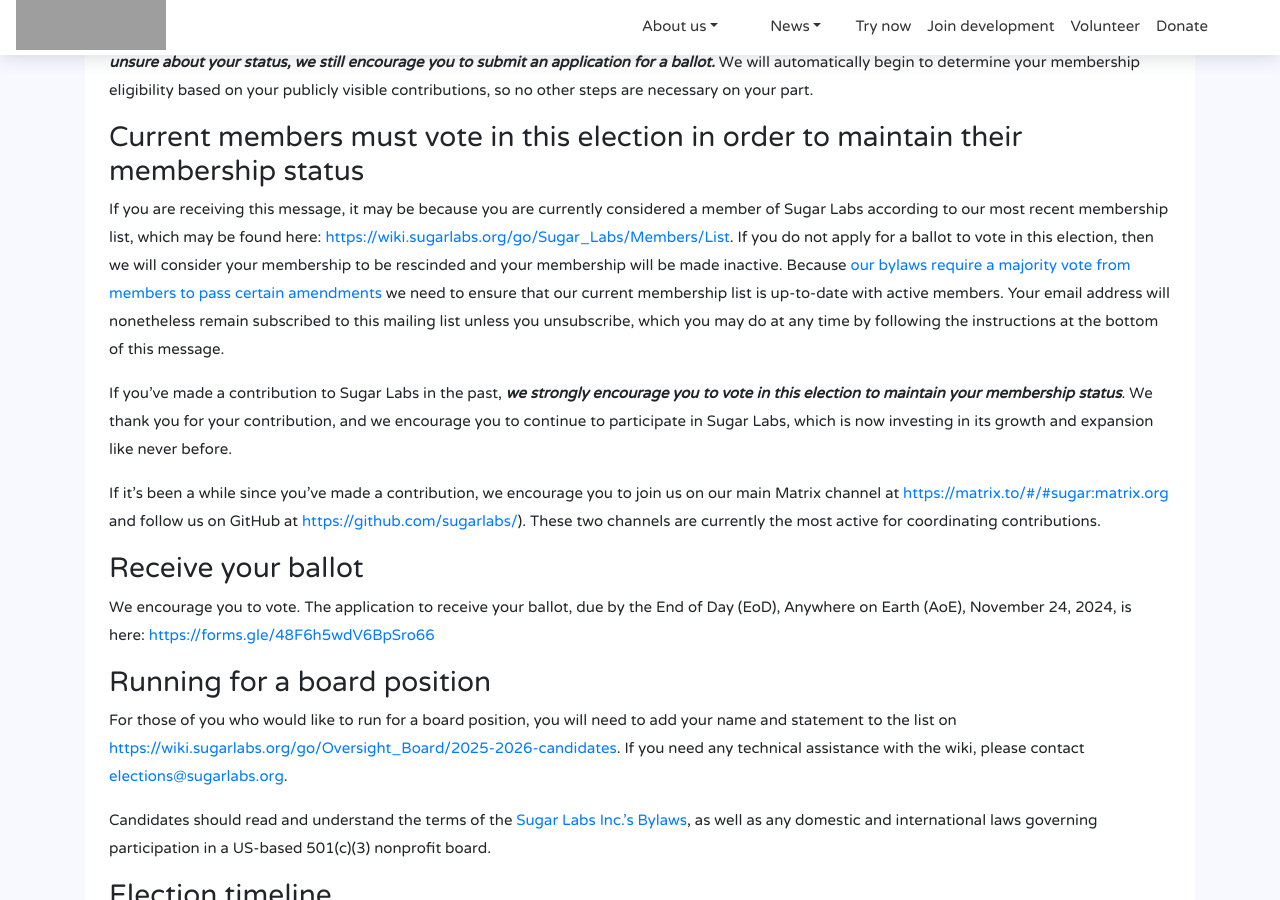
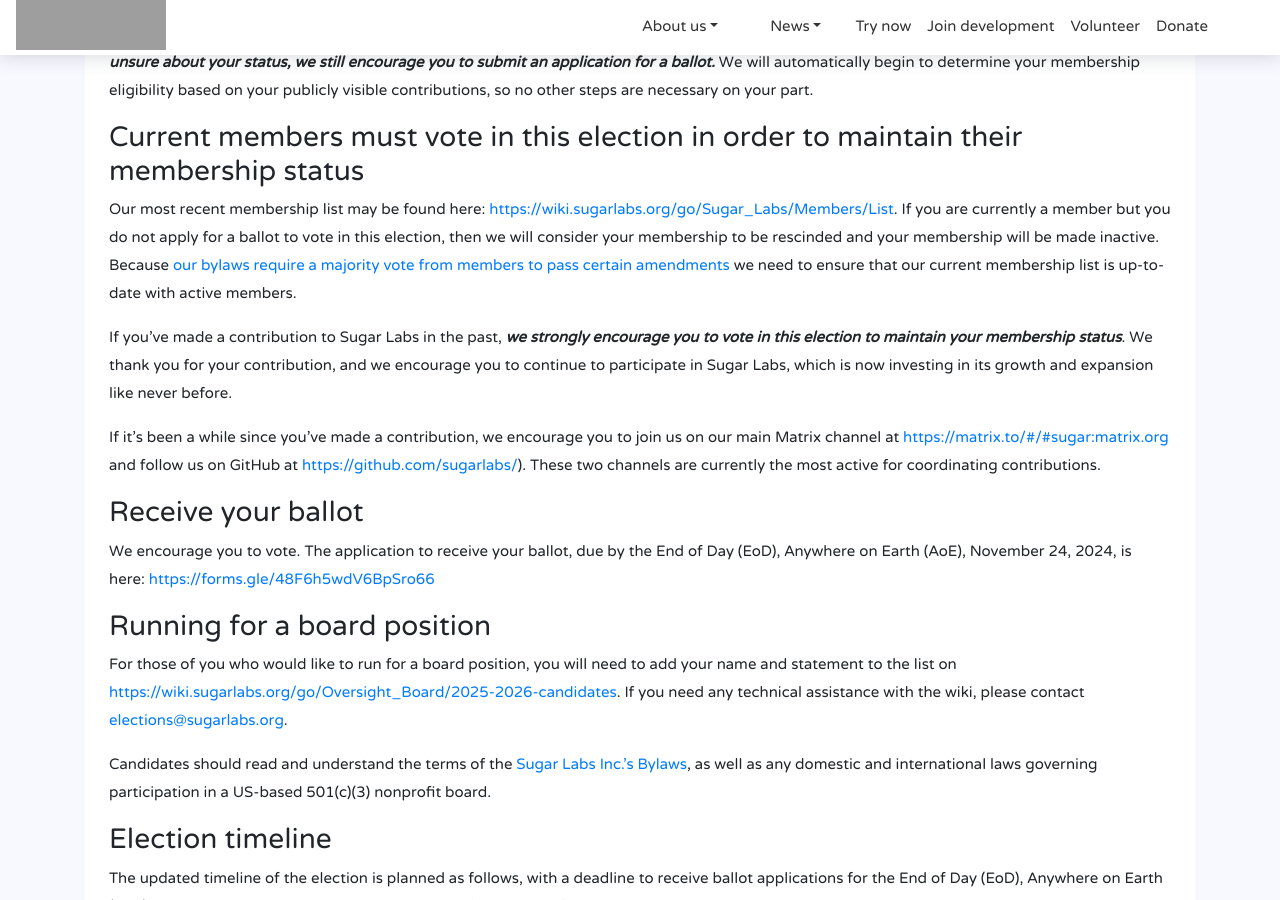
Before and after one commit to sugarlabs/www, a Jekyll site: the page built from _posts/2024-11-22-elections-extension.md, in a window 1280 px wide and 900 px high, scrolled down 687 px. Built offline with Jekyll 4.4.1, drawn with Linux system fonts in a browser that asks for light colours; some web fonts are replaced; grey boxes are pictures that could not be loaded.

Commit message:
Remove verbiage specific to email

```diff
--- a/_posts/2024-11-22-elections-extension.md
+++ b/_posts/2024-11-22-elections-extension.md
@@ -49,18 +49,14 @@
 
 ### Current members must vote in this election in order to maintain their membership status
 
-If you are receiving this message, it may be because you are currently
-considered a member of Sugar Labs according to our most recent
-membership list, which may be found here:
-<https://wiki.sugarlabs.org/go/Sugar_Labs/Members/List>. If you do not
-apply for a ballot to vote in this election, then we will consider
-your membership to be rescinded and your membership will be made
-inactive. Because [our bylaws require a majority vote from members to
-pass certain amendments][5] we need to ensure that our current
-membership list is up-to-date with active members. Your email address
-will nonetheless remain subscribed to this mailing list unless you
-unsubscribe, which you may do at any time by following the
-instructions at the bottom of this message.
+Our most recent membership list may be found here:
+<https://wiki.sugarlabs.org/go/Sugar_Labs/Members/List>. If you are
+currently a member but you do not apply for a ballot to vote in this
+election, then we will consider your membership to be rescinded and
+your membership will be made inactive. Because [our bylaws require a
+majority vote from members to pass certain amendments][5] we need to
+ensure that our current membership list is up-to-date with active
+members.
 
 [5]: https://wiki.sugarlabs.org/go/Sugar_Labs/Governance#ARTICLE_XI
 
```
